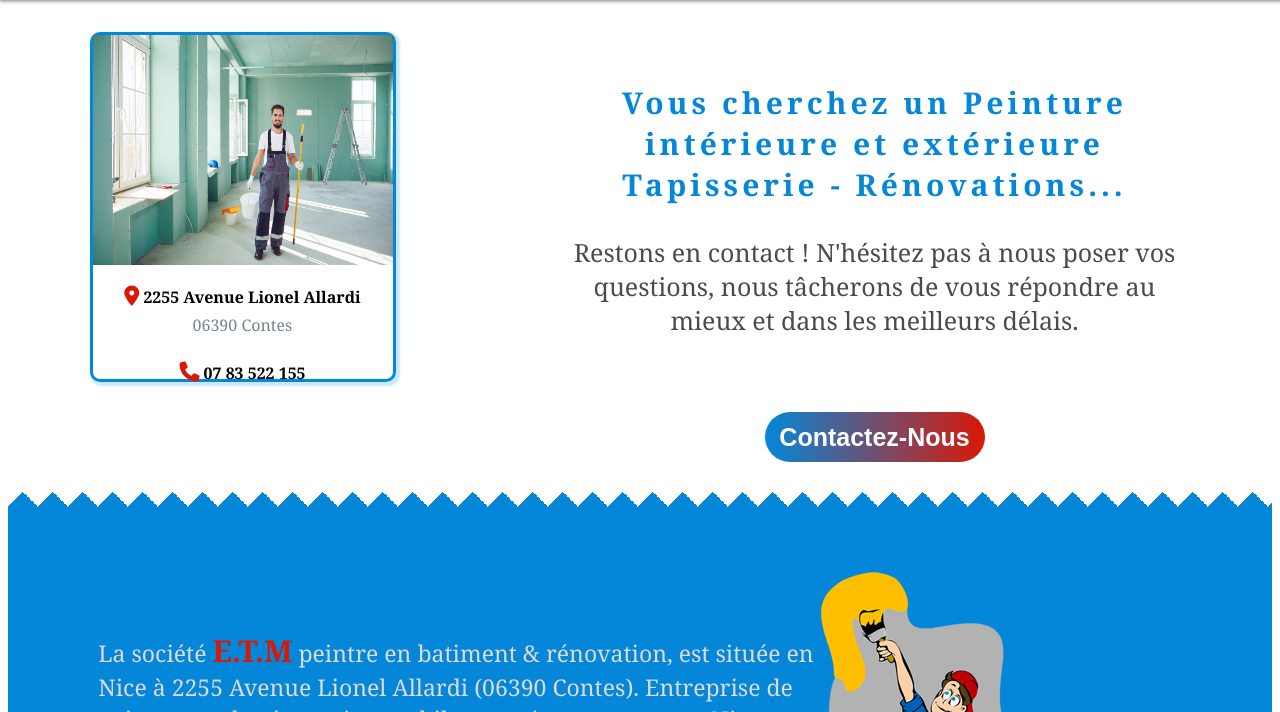
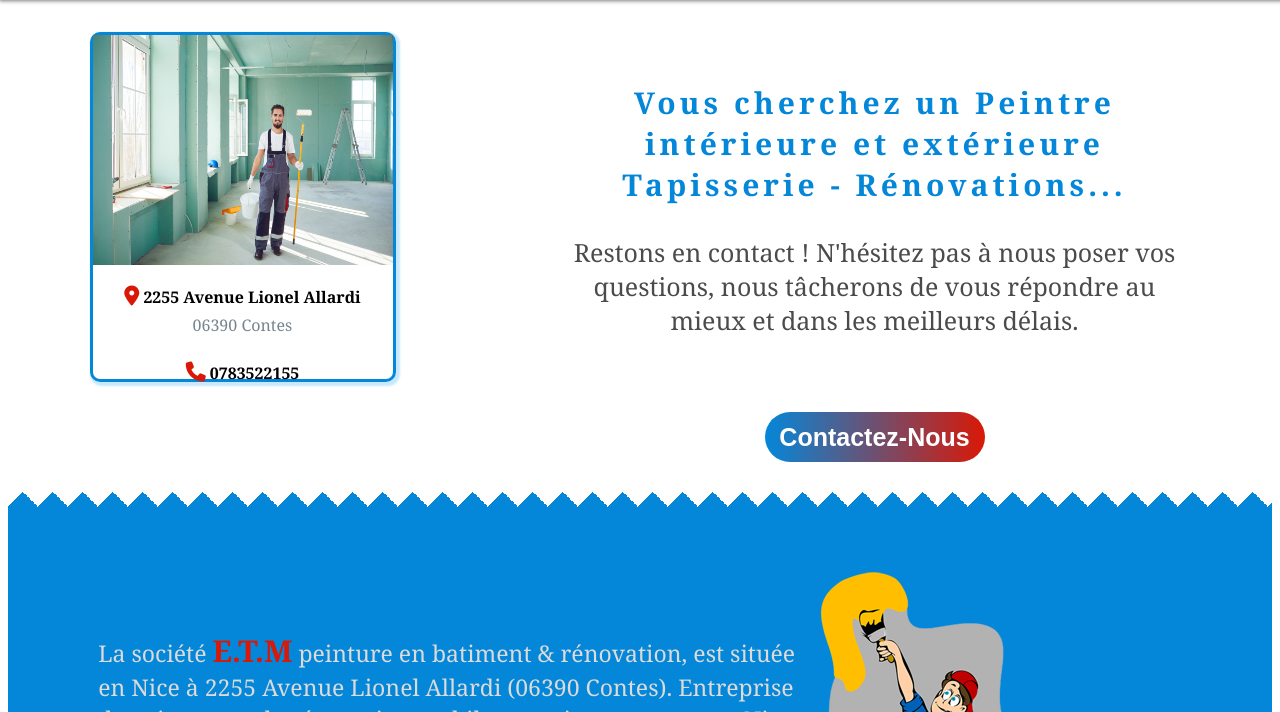
Before and after one commit to Ammar-Khaoula/peitureKamel, a plain HTML site: page index.html in a window 1280 px wide. Shown: the part 88-800 px from the top of the page. Drawn offline with Linux system fonts and the light colour scheme; a web font is replaced by a local one.

Commit message:
update html

```diff
--- a/index.html
+++ b/index.html
@@ -45,10 +45,10 @@
             <img src="./images/peintre-batiment.jpg" alt="image Peinture">
             <p><i class="fa fa-map-marker" aria-hidden="true"></i> 2255 Avenue Lionel Allardi</p>
             <span>06390 Contes</span>
-            <p><i class="fa fa-phone" aria-hidden="true"></i> 07 83 522 155</p>
+            <p><i class="fa fa-phone" aria-hidden="true"></i> 0783522155</p>
         </div>
         <div class="contenueInfo">
-            <h3>Vous cherchez un Peinture intérieure et extérieure
+            <h3>Vous cherchez un Peintre intérieure et extérieure
                 <br> Tapisserie - Rénovations...</h3>
             <p>Restons en contact ! N'hésitez pas à nous poser vos questions, nous tâcherons de vous répondre au mieux et dans les meilleurs délais.</p>
             <button><a href="mailto:etm.services06@gmail.com">Contactez-Nous</a></button>
@@ -58,7 +58,7 @@
     <section class="section1" id="apropos">
         <div class="presentation">
             <p>La société
-                <span>E.T.M</span> peintre en batiment & rénovation, est située en Nice à 2255 Avenue Lionel Allardi (06390 Contes). Entreprise de peinture et de rénovation mobile, nous intervenons sur Nice.</p>
+                <span>E.T.M</span> peinture en batiment & rénovation, est située en Nice à 2255 Avenue Lionel Allardi (06390 Contes). Entreprise de peinture et de rénovation mobile, nous intervenons sur Nice.</p>
             <p>Pour votre sérénité, vous bénéficierez d’un interlocuteur unique tout au long du chantier. Il sera à votre disposition pour vous écouter, vous conseiller. Et s’assurer du bon déroulement de vos travaux. Nous vous garantissons donc un travail
                 d’expert et des prix compétitifs pour un travail soigné. </p>
         </div>
@@ -122,14 +122,14 @@
             <div class="adress">
                 <h3>Adresse: Nice-France</h3>
                 <ul>
-                    <li id="color"> tél: 07 83 522 155</li>
+                    <li id="color"> tél: 0783522155</li>
                     <li><a href="mailto:etm.services06@gmail.com">
                     Email: etm.services06@gmail.com
                 </a></li>
                 </ul>
             </div>
             <div class="btnAppel">
-                <a href="tel:+337 83 522 155"><i class="fa fa-phone-square" aria-hidden="true"></i></a>
+                <a href="tel:+33783522155"><i class="fa fa-phone-square" aria-hidden="true"></i></a>
             </div>
         </div>
         <div class="lieu">
```
